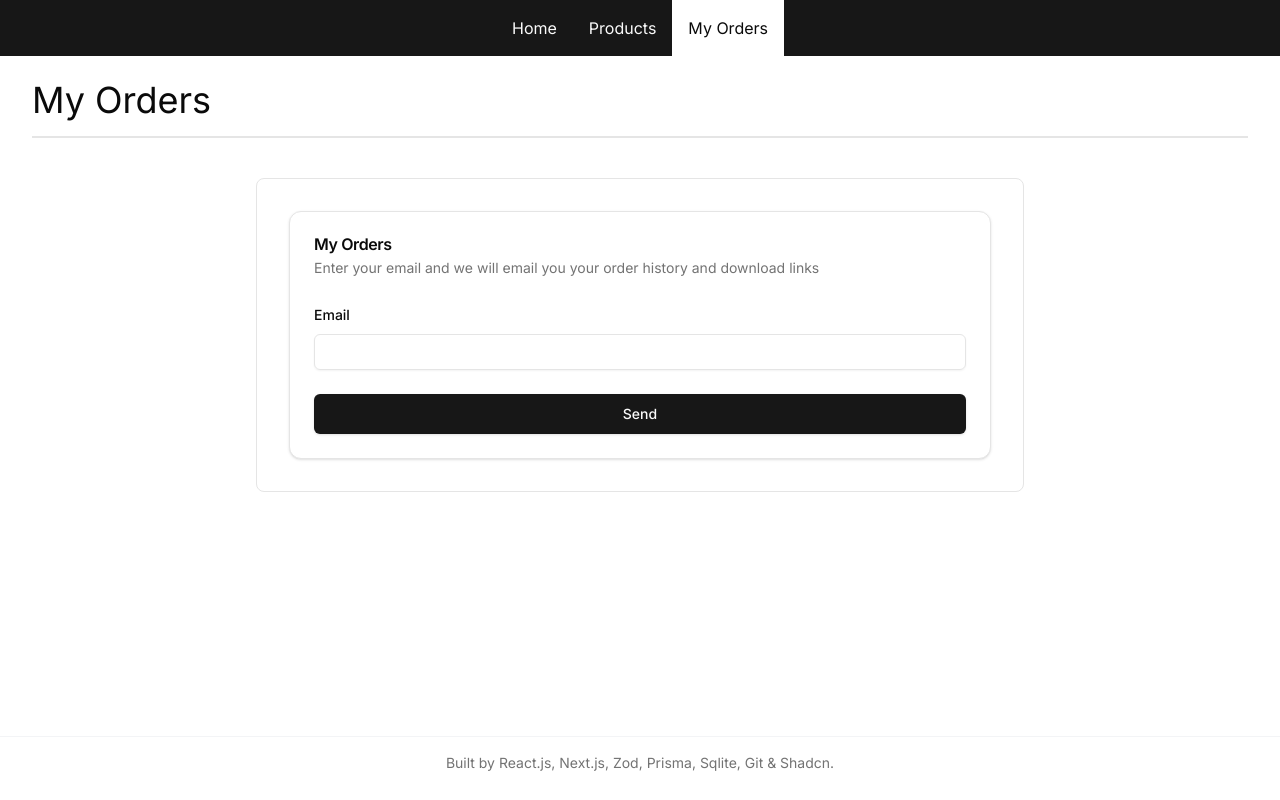
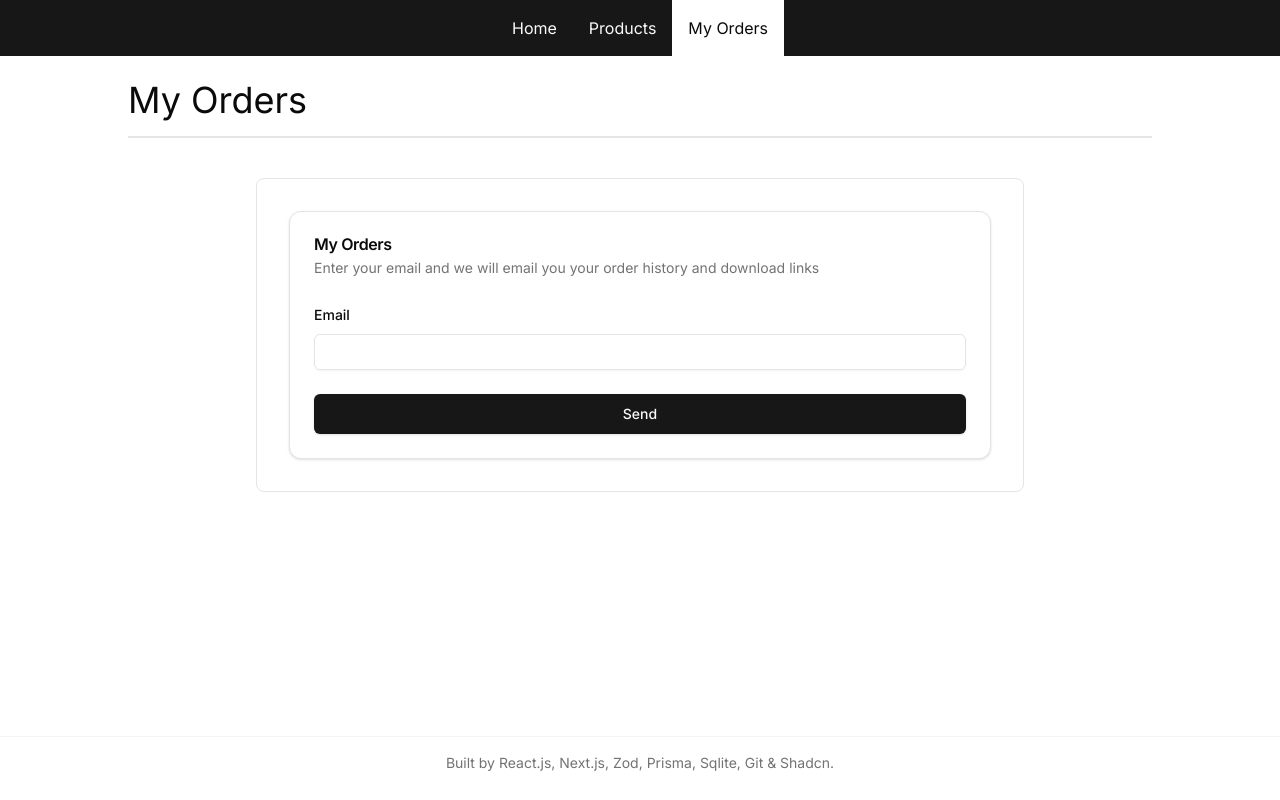
Before and after one commit to DalpatRathore/next-ecomstore, a Next.js app: page /orders in a window 1280 px wide. Built offline with nearby package versions, Linux system fonts and the light colour scheme; no server answers.

Commit message:
style: success msg text

```diff
--- a/src/app/(frontend)/orders/page.tsx
+++ b/src/app/(frontend)/orders/page.tsx
@@ -19,7 +19,7 @@ const OrdersPage = () => {
   const [data, action] = useFormState(emailOrderHistory, {});
   return (
     <>
-      <div className="flex justify-between items-center gap-4 border-b-2 mb-10">
+      <div className="flex justify-between items-center gap-4 border-b-2 mb-10 max-w-5xl mx-auto">
         <PageHeader>My Orders</PageHeader>
       </div>
       <form
@@ -43,7 +43,7 @@ const OrdersPage = () => {
           </CardContent>
           <CardFooter>
             {data.message ? (
-              <p className="textemerald-500">{data.message}</p>
+              <p className="text-emerald-500 italic">{data.message}</p>
             ) : (
               <SubmitButton></SubmitButton>
             )}
```
Also changed, not shown: 1 other file (tests, documents, lock files or other folders).
